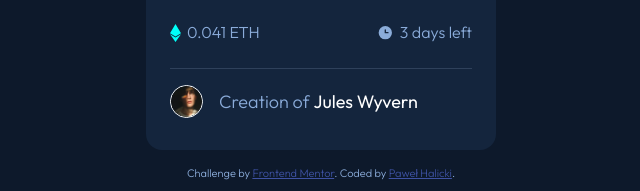
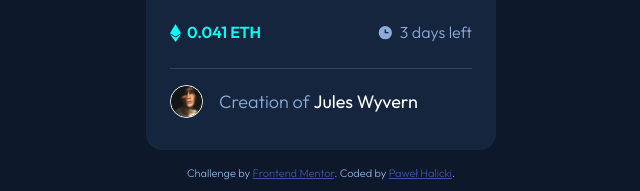
Before and after one commit to Hamis132/NFT-preview-card-component, a plain HTML site: page index.html in a window 1280 px wide. Shown: the part 532-723 px from the top of the page, 319-959 px from the left. Drawn offline with Linux system fonts and the light colour scheme.

Commit message:
Changes to ETH styling

```diff
--- a/index.html
+++ b/index.html
@@ -27,7 +27,7 @@
     <div class="[ card__info ] [ flex-row ] [ text-small ]">
       <div class="flex-row">
         <img class="svg-image" src="./images/icon-ethereum.svg" alt="">
-        <p>0.041 ETH</p>
+        <p class="text-primary-200 text-weight-900">0.041 ETH</p>
       </div>
       <div class="flex-row push-right">
         <img class="svg-image" src="./images/icon-clock.svg" alt="">
--- a/styles/style.css
+++ b/styles/style.css
@@ -194,6 +194,10 @@ strong {
     color: var(--clr-primary-200);
 }
 
+.text-weight-900 {
+    font-weight: var(--fw-900);
+}
+
 .text-white {
     color: var(--clr-neutral-100);
 }
```
